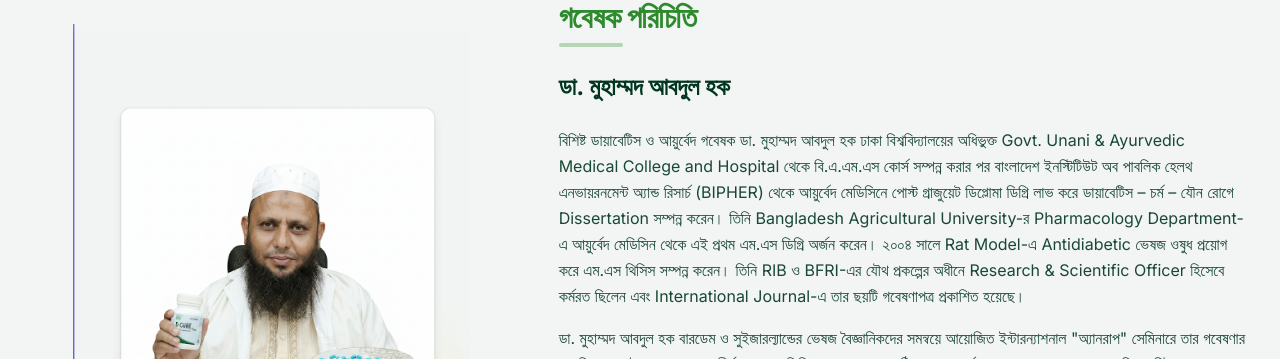
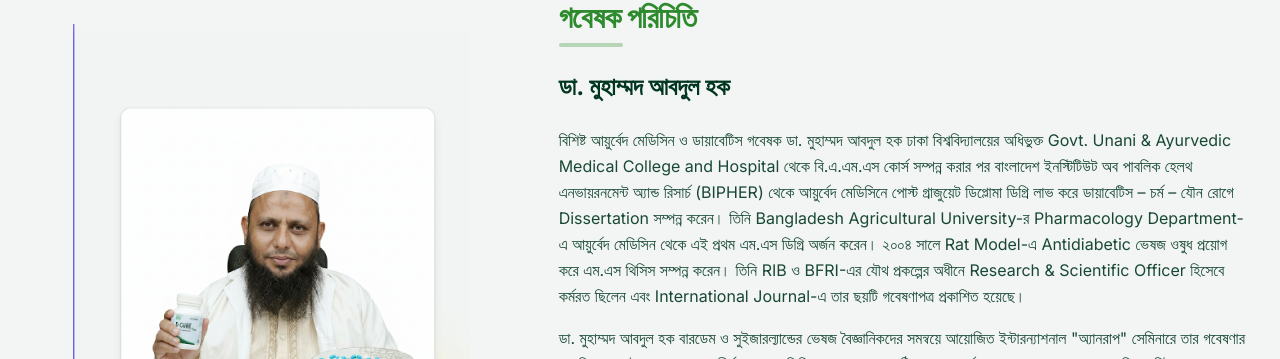
Before and after one commit to HasanHafizurRahman/d-cure-plus, a React (Vite) app: page / in a window 1280 px wide. Shown: the part 1476-1835 px from the top of the page. Built offline with nearby package versions, Linux system fonts and the light colour scheme; a web font is replaced by a local one.

Commit message:
info updated

```diff
--- a/src/components/ResearcherProfile.tsx
+++ b/src/components/ResearcherProfile.tsx
@@ -64,7 +64,7 @@ export default function ResearcherProfile() {
               id="researcher-bio"
             >
               <p>
-                বিশিষ্ট ডায়াবেটিস ও আয়ুর্বেদ গবেষক ডা. মুহাম্মদ আবদুল হক ঢাকা বিশ্ববিদ্যালয়ের অধিভুক্ত Govt. Unani & Ayurvedic Medical College and Hospital থেকে বি.এ.এম.এস কোর্স সম্পন্ন করার পর বাংলাদেশ ইনস্টিটিউট অব পাবলিক হেলথ এনভায়রনমেন্ট অ্যান্ড রিসার্চ (BIPHER) থেকে আয়ুর্বেদ মেডিসিনে পোস্ট গ্রাজুয়েট ডিপ্লোমা ডিগ্রি লাভ করে ডায়াবেটিস – চর্ম – যৌন রোগে Dissertation সম্পন্ন করেন। তিনি Bangladesh Agricultural University-র Pharmacology Department-এ আয়ুর্বেদ মেডিসিন থেকে এই প্রথম এম.এস ডিগ্রি অর্জন করেন। ২০০৪ সালে Rat Model-এ Antidiabetic ভেষজ ওষুধ প্রয়োগ করে এম.এস থিসিস সম্পন্ন করেন। তিনি RIB ও BFRI-এর যৌথ প্রকল্পের অধীনে Research & Scientific Officer হিসেবে কর্মরত ছিলেন এবং International Journal-এ তার ছয়টি গবেষণাপত্র প্রকাশিত হয়েছে।
+                বিশিষ্ট আয়ুর্বেদ মেডিসিন ও ডায়াবেটিস গবেষক ডা. মুহাম্মদ আবদুল হক ঢাকা বিশ্ববিদ্যালয়ের অধিভুক্ত Govt. Unani & Ayurvedic Medical College and Hospital থেকে বি.এ.এম.এস কোর্স সম্পন্ন করার পর বাংলাদেশ ইনস্টিটিউট অব পাবলিক হেলথ এনভায়রনমেন্ট অ্যান্ড রিসার্চ (BIPHER) থেকে আয়ুর্বেদ মেডিসিনে পোস্ট গ্রাজুয়েট ডিপ্লোমা ডিগ্রি লাভ করে ডায়াবেটিস – চর্ম – যৌন রোগে Dissertation সম্পন্ন করেন। তিনি Bangladesh Agricultural University-র Pharmacology Department-এ আয়ুর্বেদ মেডিসিন থেকে এই প্রথম এম.এস ডিগ্রি অর্জন করেন। ২০০৪ সালে Rat Model-এ Antidiabetic ভেষজ ওষুধ প্রয়োগ করে এম.এস থিসিস সম্পন্ন করেন। তিনি RIB ও BFRI-এর যৌথ প্রকল্পের অধীনে Research & Scientific Officer হিসেবে কর্মরত ছিলেন এবং International Journal-এ তার ছয়টি গবেষণাপত্র প্রকাশিত হয়েছে।
               </p>
               <p>
                 ডা. মুহাম্মদ আবদুল হক বারডেম ও সুইজারল্যান্ডের ভেষজ বৈজ্ঞানিকদের সমন্বয়ে আয়োজিত ইন্টারন্যাশনাল "অ্যানরাপ" সেমিনারে তার গবেষণার মূল বিষয়সমূহ উপস্থাপন করেন। দীর্ঘ গবেষণায় তিনি লক্ষ্য করেন যে, সঠিক ভেষজ ফর্মুলেশনের মাধ্যমে অগ্ন্যাশয়ের ক্ষতিগ্রস্ত বিটা সেলকে সুস্থ করে ইনসুলিন উৎপাদন স্বাভাবিক রাখা সম্ভব। তার এই সফল গবেষণার ধারাবাহিকতায় এবং রোগীদের অনুপ্রেরণায় তিনি "Cedra" Diabetes Consultation Centre নামীয় চিকিৎসা ও গবেষণা প্রকল্পের শুভ সূচনা করেন। আলহামদুলিল্লাহ, ইতিমধ্যে অসংখ্য রোগী এই সেবার মাধ্যমে উপকৃত হয়েছেন।
```
